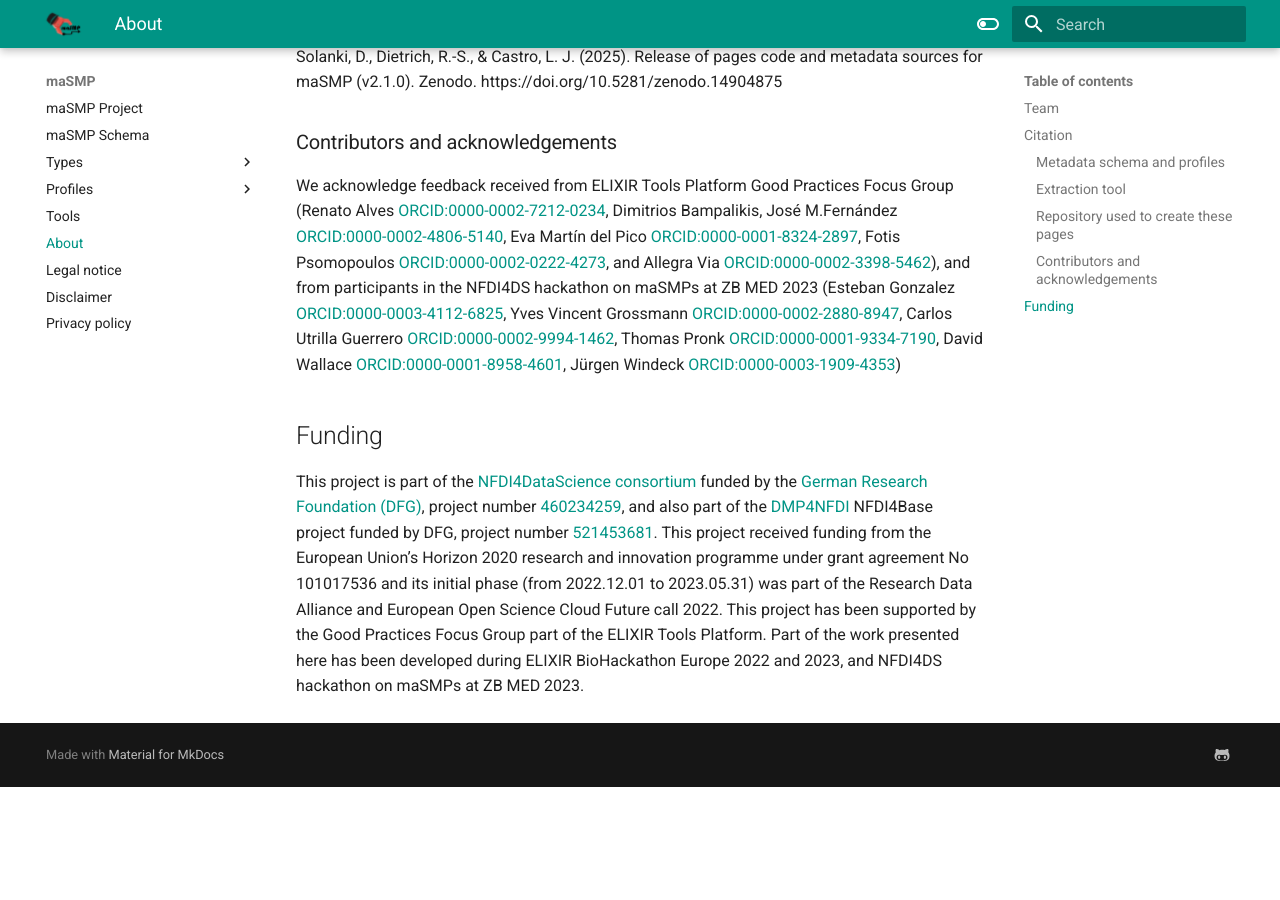
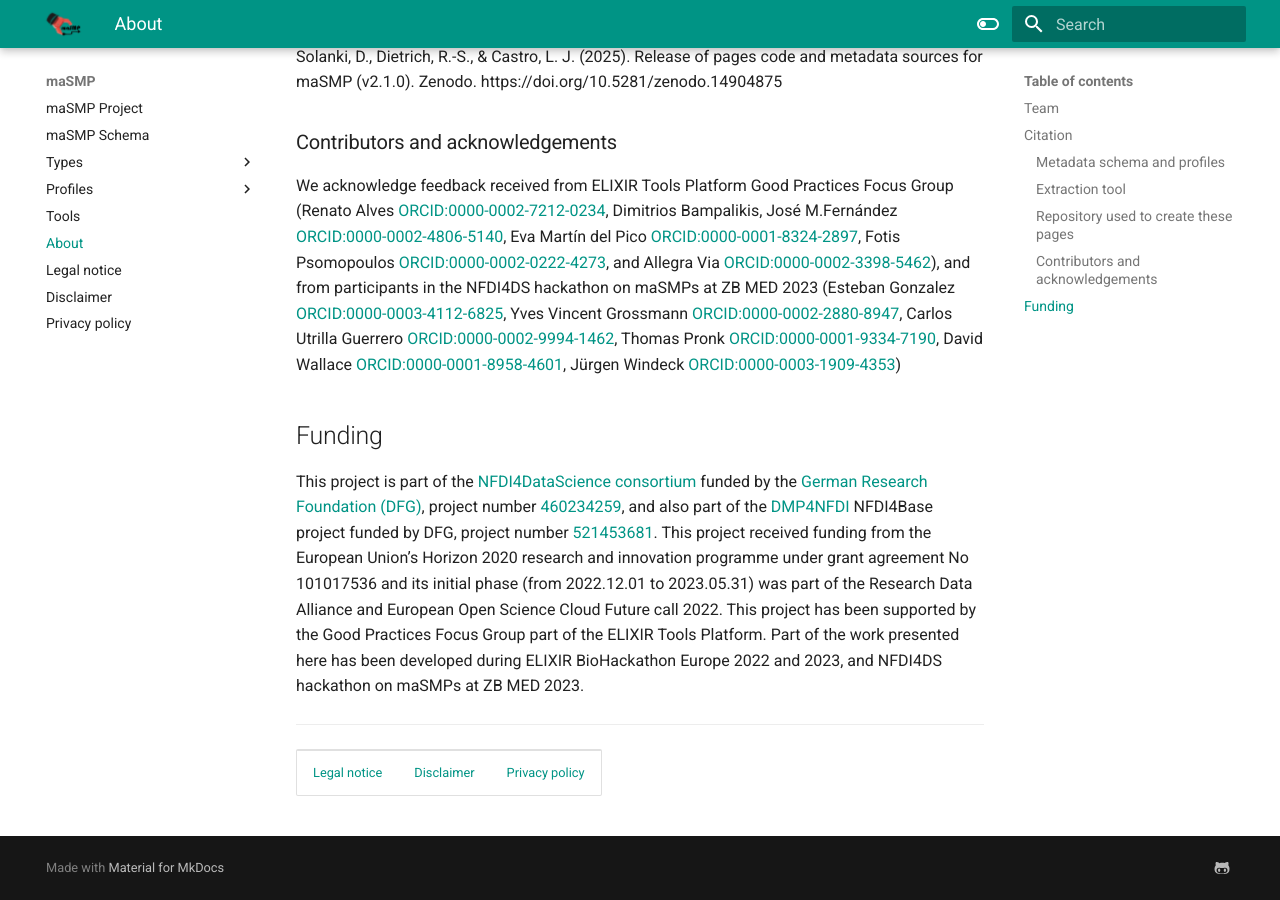
Before and after one commit to zbmed-semtec/maSMPs, an MkDocs documentation site: the page built from docs/about.md, in a window 1280 px wide and 900 px high, scrolled down 1171 px. Built offline with MkDocs 1.6.1 and Material for MkDocs 9.7.7, drawn with Linux system fonts in a browser that asks for light colours; before the commit the page ends 1958 px from its top, so only the background shows below that.

Commit message:
Try footer

```diff
--- a/docs/about.md
+++ b/docs/about.md
@@ -30,3 +30,12 @@ We acknowledge feedback received from ELIXIR Tools Platform Good Practices Focus
 
 ## Funding
 This project is part of the [NFDI4DataScience consortium](https://www.nfdi4datascience.de/) funded by the [German Research Foundation (DFG)](https://www.dfg.de/), project number [460234259](https://gepris.dfg.de/gepris/projekt/460234259), and also part of the [DMP4NFDI](https://base4nfdi.de/projects/dmp4nfdi) NFDI4Base project funded by DFG, project number [521453681](https://gepris.dfg.de/gepris/projekt/521453681). This project received funding from the European Union’s Horizon 2020 research and innovation programme under grant agreement No 101017536 and its initial phase (from 2022.12.01 to 2023.05.31) was part of the Research Data Alliance and European Open Science Cloud Future call 2022. This project has been supported by the Good Practices Focus Group part of the ELIXIR Tools Platform. Part of the work presented here has been developed during ELIXIR BioHackathon Europe 2022 and 2023, and NFDI4DS hackathon on maSMPs at ZB MED 2023.
+
+<hr/>
+<table align="center">
+  <tr>
+  <td><a href="https://www.zbmed.de/en/legal-notice" target="_blank">Legal notice</a></td>
+  <td><a href="https://www.zbmed.de/en/disclaimer" target="_blank">Disclaimer</a></td>
+  <td><a href="https://www.zbmed.de/en/privacy-policy" target="_blank">Privacy policy</a></td>
+  </tr>
+</table>
```
